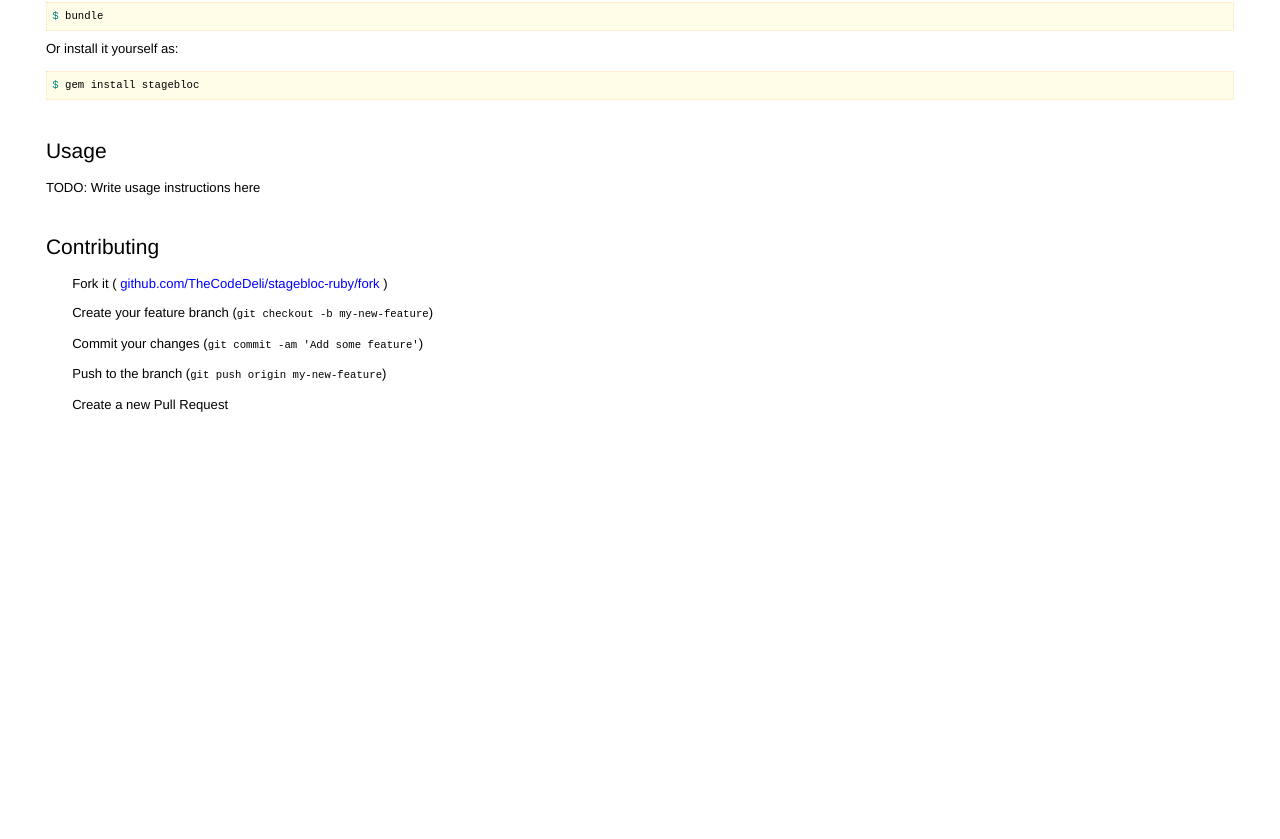
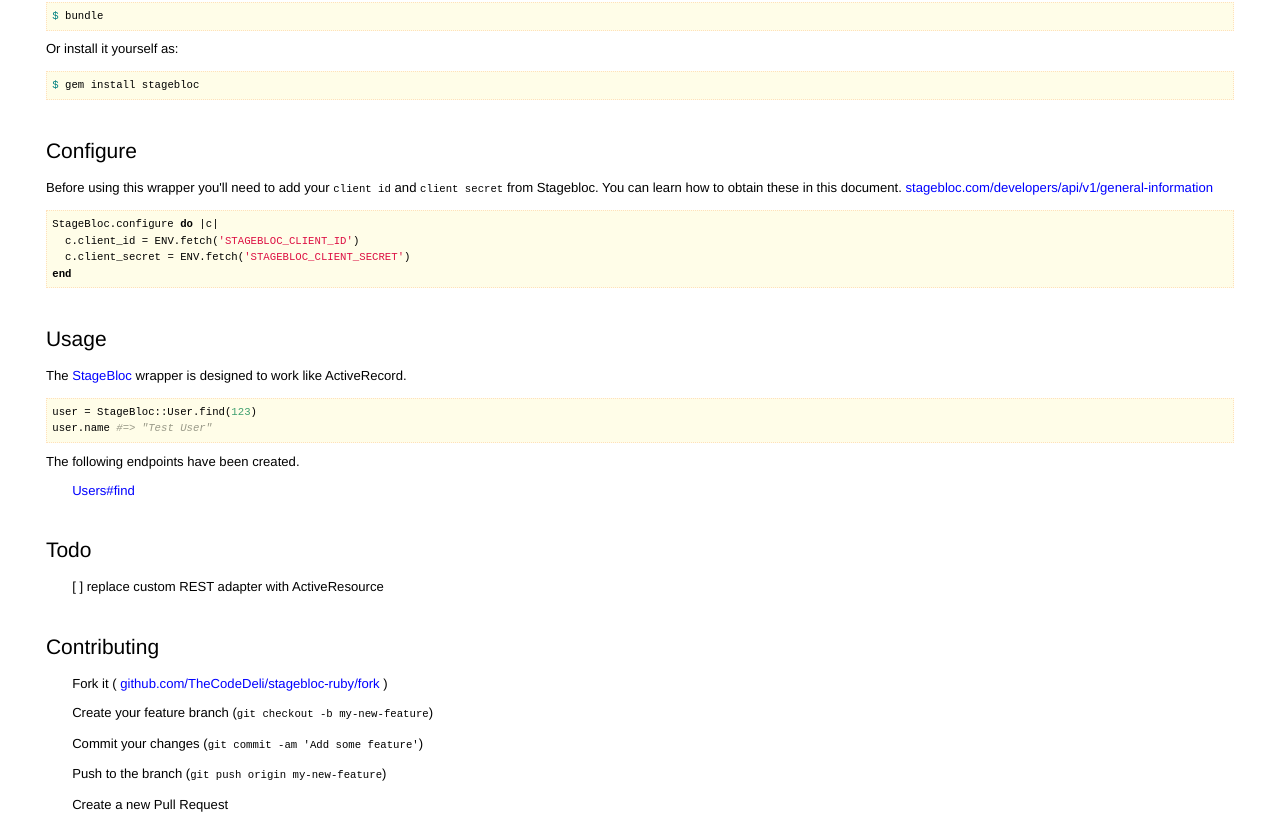
Before and after one commit to TheCodeDeli/stagebloc-ruby, a plain HTML site: page files/README_md.html in a window 1280 px wide. Shown: the part 707-1546 px from the top of the page. Before the commit the page ends 1146 px from the top, so only its background shows below. Drawn offline with Linux system fonts and the light colour scheme.

Commit message:
update docs

```diff
--- a/files/README_md.html
+++ b/files/README_md.html
@@ -23,7 +23,7 @@
         </h1>
         <ul class="files">
             <li>README.md</li>
-            <li>Last modified: 2014-10-21 13:45:54 -0500</li>
+            <li>Last modified: 2014-10-21 14:23:46 -0500</li>
         </ul>
     </div>
 
@@ -62,9 +62,38 @@
 
 <pre><code>$ gem install stagebloc</code></pre>
 
+<h2 id="label-Configure">Configure</h2>
+
+<p>Before using this wrapper you&#39;ll need to add your <code>client
+id</code> and <code>client secret</code> from Stagebloc. You can learn how
+to obtain these in this document. <a
+href="https://stagebloc.com/developers/api/v1/general-information">stagebloc.com/developers/api/v1/general-information</a></p>
+
+<pre><code>StageBloc.configure do |c|
+  c.client_id = ENV.fetch(&#39;STAGEBLOC_CLIENT_ID&#39;)
+  c.client_secret = ENV.fetch(&#39;STAGEBLOC_CLIENT_SECRET&#39;)
+end
+</code></pre>
+
 <h2 id="label-Usage">Usage</h2>
 
-<p>TODO: Write usage instructions here</p>
+<p>The <a href="../classes/StageBloc.html">StageBloc</a> wrapper is designed
+to work like ActiveRecord.</p>
+
+<pre><code>user = StageBloc::User.find(123)
+user.name #=&gt; &quot;Test User&quot;
+</code></pre>
+
+<p>The following endpoints have been created.</p>
+<ul><li>
+<p><a
+href="http://www.thecodedeli.com/stagebloc-ruby/classes/StageBloc/User.html">Users#find</a></p>
+</li></ul>
+
+<h2 id="label-Todo">Todo</h2>
+<ul><li>
+<p>[ ] replace custom REST adapter with ActiveResource</p>
+</li></ul>
 
 <h2 id="label-Contributing">Contributing</h2>
 <ol><li>
```
Also changed, not shown: classes/StageBloc.html (+2 -2 lines), classes/StageBloc/APIMethods.html (+1 -1 lines), classes/StageBloc/APIMethods/ClassMethods.html (+1 -1 lines), files/lib/stagebloc/api_methods_rb.html (+1 -1 lines), files/lib/stagebloc/api_rb.html (+1 -1 lines), files/lib/stagebloc/configuration_rb.html (+1 -1 lines), files/lib/stagebloc_rb.html (+1 -1 lines), 1 other file.
